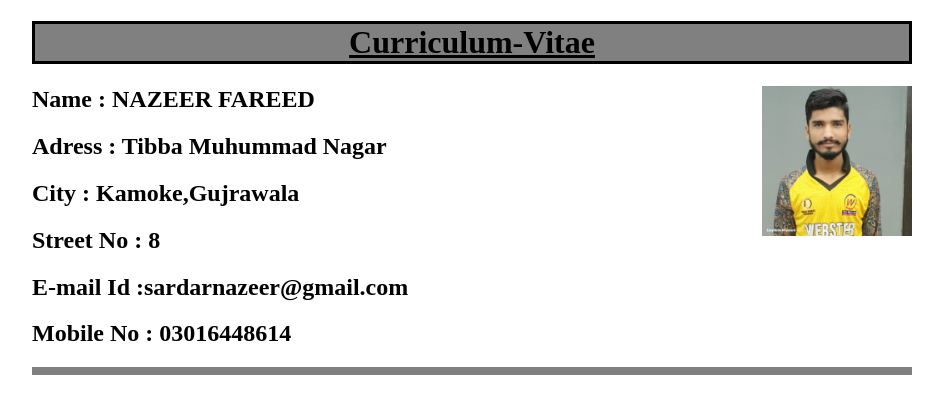
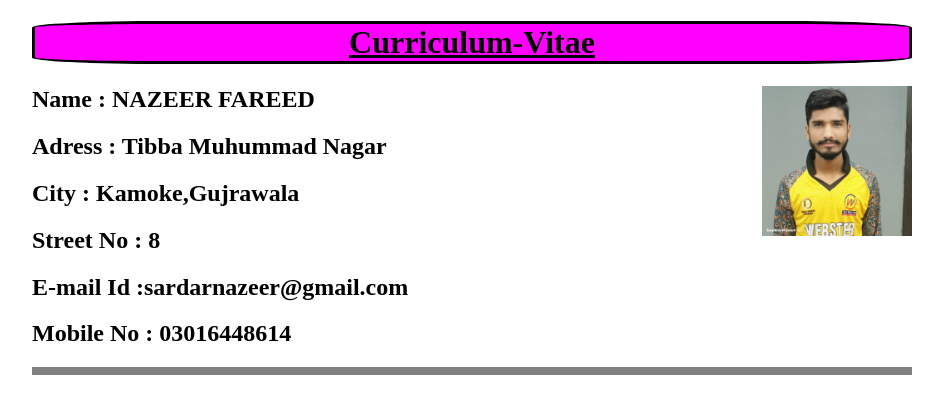
Before and after one commit to NazeerDev27/CV, a plain HTML site: page INDEX.html in a window 1280 px wide. Shown: the top 394 px of the page, without its empty margins (168-1111 px from the left). Drawn offline with Linux system fonts and the light colour scheme.

Commit message:
I just changed the border radius and bg color

```diff
--- a/INDEX.html
+++ b/INDEX.html
@@ -16,11 +16,11 @@
 
             }
            h1{
-                background-color: gray;
+                background-color: magenta;
                 border: 3px solid black;
                 margin-left: 50px;
                 margin-right: 50px;
-                border-radius: ;
+                border-radius: 15%;
 
             }
             h3{
```
